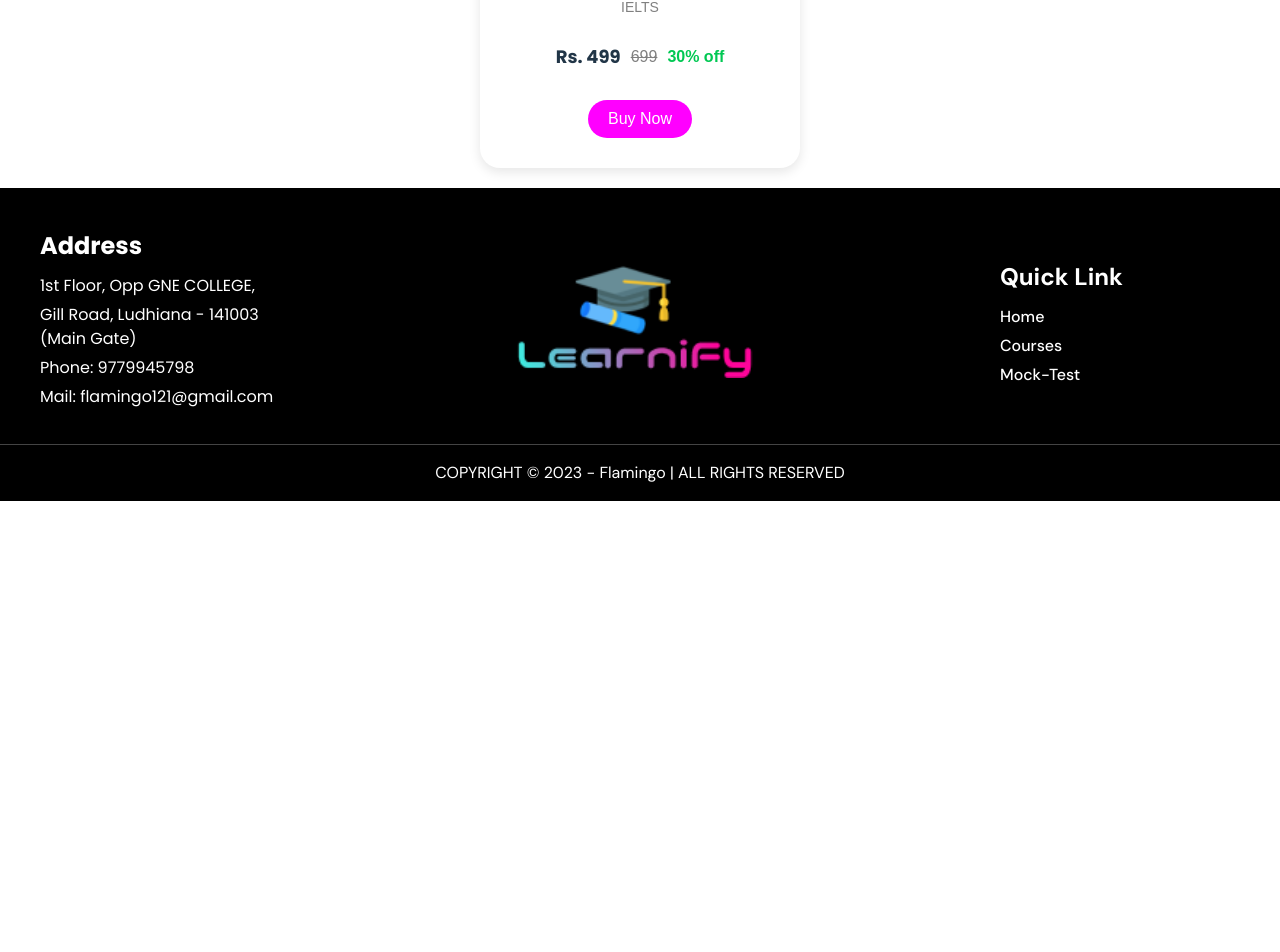
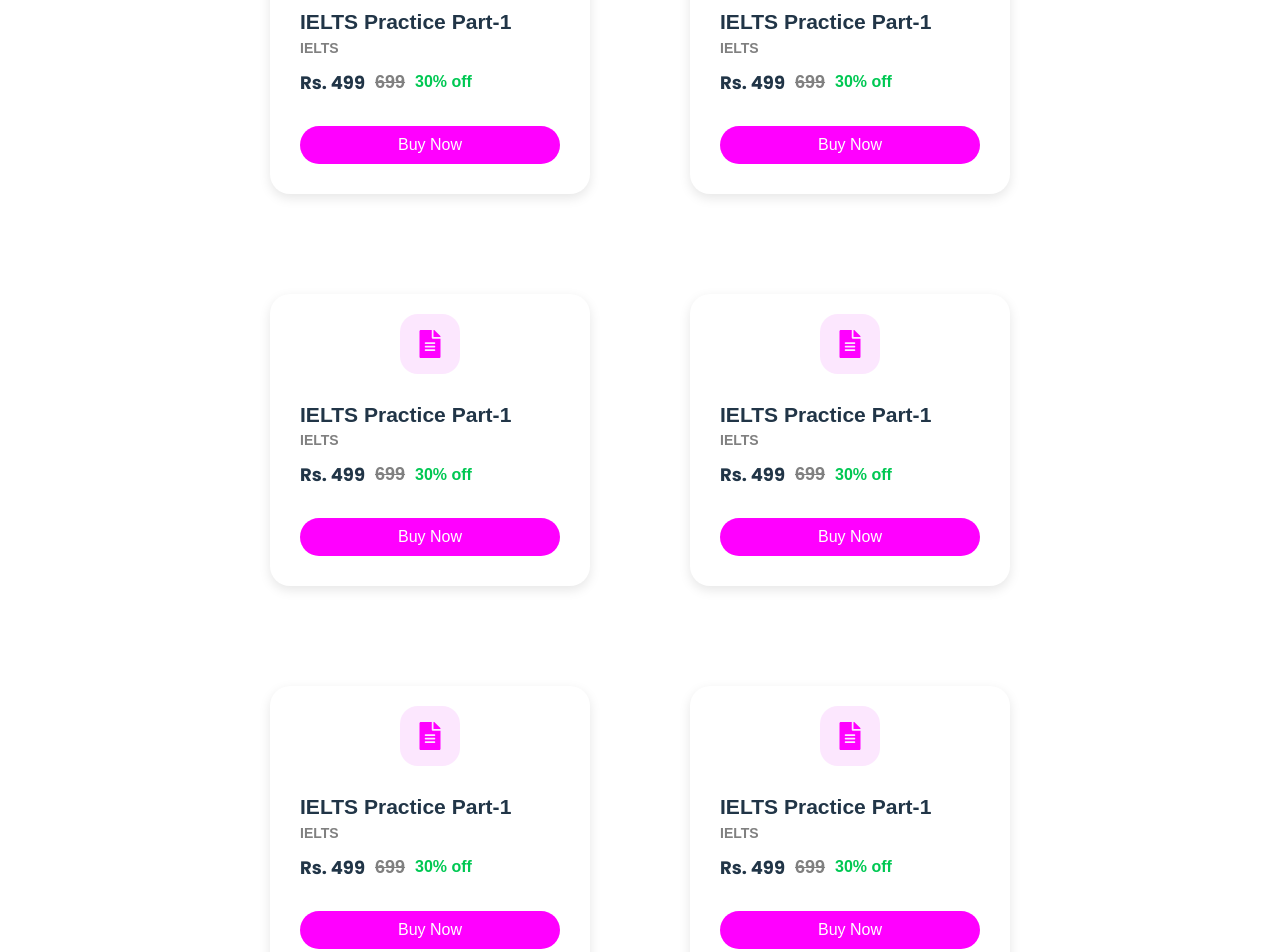
Before and after one commit to AYUSH56789/LearniFy---The-online-Tutor, a React (Vite) app in the folder frontend/: page /mocktest in a window 1280 px wide. Shown: the part 918-1870 px from the top of the page. Before the commit the page ends 1419 px from the top, so only its background shows below. Built offline with nearby package versions, Linux system fonts and the light colour scheme.

Commit message:
done by ayush

```diff
--- a/frontend/src/components/home/Hero.jsx
+++ b/frontend/src/components/home/Hero.jsx
@@ -19,7 +19,7 @@
         </div>
       </div>
       <div className="image-section">
-        <img src="home_main.png" alt="Learn English" className="hero-image" />
+        <img src="/home_main.png" alt="Learn English" className="hero-image" />
       </div>
     </div>
 
--- a/frontend/src/components/mocktest/MockHero.css
+++ b/frontend/src/components/mocktest/MockHero.css
@@ -2,7 +2,7 @@
     position: relative;
     width: inherit;
     height: 80vh;
-    background-image: url('/images/mockHero.png'); /* Use your actual image path */
+    background-image: url('/images/mockHero.png');
     background-size: cover;
     background-position: center;
     display: flex;
--- a/frontend/src/components/mocktest/MockTestCard.css
+++ b/frontend/src/components/mocktest/MockTestCard.css
@@ -1,17 +1,29 @@
+.mocktestCardContainer{
+  padding: 30px 20px;
+}
+.mocktestCard{
+  padding: 50px 100px;
+  display: flex;
+  justify-content: center;
+  align-content: center;
+  font-display: row;
+  gap: 100px;
+  flex-wrap: wrap;
+}
 .mock-test-card {
   background-color: white;
   border-radius: 20px;
   padding: 20px;
-    width: 280px;
+  min-width: 280px;
   box-shadow: 0px 4px 12px rgba(0, 0, 0, 0.1);
   text-align: center;
   font-family: 'Arial', sans-serif;
-    margin: 20px auto; /* Center it horizontally */
+  /* margin: 20px auto; Center it horizontally */
 }
 
 .icon-container {
   background-color: #fce7fe; /* Light background for the icon */
-    border-radius: 50%;
+  border-radius: 30%;
   width: 60px;
   height: 60px;
   display: flex;
@@ -26,21 +38,19 @@
   color: #ff00ff; /* Icon color matching the design */
 }
 
-  .card-content h3 {
+.card-content {
   font-size: 18px;
   font-weight: bold;
-    margin: 10px 0;
+  /* margin: 10px 0; */
 }
 
 .card-content .subject {
   color: gray;
   font-size: 14px;
-    margin-bottom: 15px;
 }
 
 .pricing {
   display: flex;
-    justify-content: center;
   align-items: center;
   margin-bottom: 20px;
 }
@@ -70,6 +80,7 @@
   padding: 10px 20px;
   font-size: 16px;
   cursor: pointer;
+  width: 100%;
 }
 
 .buy-button:hover {
--- a/frontend/src/components/mocktest/MockTestCard.jsx
+++ b/frontend/src/components/mocktest/MockTestCard.jsx
@@ -4,13 +4,15 @@
 
 const MockTestCard = () => {
   return (
-    <div className="mock-test-card">
+    <div className="mocktestCardContainer">
+    <div className="mocktestCard">
+      <div className="mock-test-card">
       <div className="icon-container">
         <FaFileAlt className="icon" />
       </div>
       <div className="card-content">
-        <h3>IELTS Practice Part-1</h3>
-        <p className="subject">IELTS</p>
+        <h3 style={{textAlign: "left", padding: 0, margin: 0}}>IELTS Practice Part-1</h3>
+        <p className="subject" style={{textAlign: "left", padding: 0, margin: 0}}>IELTS</p>
         <div className="pricing">
           <span className="price">Rs. 499</span>
           <span className="original-price">699</span>
@@ -19,6 +21,87 @@
         <button className="buy-button">Buy Now</button>
       </div>
     </div>
+
+
+      <div className="mock-test-card">
+      <div className="icon-container">
+        <FaFileAlt className="icon" />
+      </div>
+      <div className="card-content">
+        <h3 style={{textAlign: "left", padding: 0, margin: 0}}>IELTS Practice Part-1</h3>
+        <p className="subject" style={{textAlign: "left", padding: 0, margin: 0}}>IELTS</p>
+        <div className="pricing">
+          <span className="price">Rs. 499</span>
+          <span className="original-price">699</span>
+          <span className="discount">30% off</span>
+        </div>
+        <button className="buy-button">Buy Now</button>
+      </div>
+    </div>
+
+
+      <div className="mock-test-card">
+      <div className="icon-container">
+        <FaFileAlt className="icon" />
+      </div>
+      <div className="card-content">
+        <h3 style={{textAlign: "left", padding: 0, margin: 0}}>IELTS Practice Part-1</h3>
+        <p className="subject" style={{textAlign: "left", padding: 0, margin: 0}}>IELTS</p>
+        <div className="pricing">
+          <span className="price">Rs. 499</span>
+          <span className="original-price">699</span>
+          <span className="discount">30% off</span>
+        </div>
+        <button className="buy-button">Buy Now</button>
+      </div>
+    </div>
+      <div className="mock-test-card">
+      <div className="icon-container">
+        <FaFileAlt className="icon" />
+      </div>
+      <div className="card-content">
+        <h3 style={{textAlign: "left", padding: 0, margin: 0}}>IELTS Practice Part-1</h3>
+        <p className="subject" style={{textAlign: "left", padding: 0, margin: 0}}>IELTS</p>
+        <div className="pricing">
+          <span className="price">Rs. 499</span>
+          <span className="original-price">699</span>
+          <span className="discount">30% off</span>
+        </div>
+        <button className="buy-button">Buy Now</button>
+      </div>
+    </div>
+      <div className="mock-test-card">
+      <div className="icon-container">
+        <FaFileAlt className="icon" />
+      </div>
+      <div className="card-content">
+        <h3 style={{textAlign: "left", padding: 0, margin: 0}}>IELTS Practice Part-1</h3>
+        <p className="subject" style={{textAlign: "left", padding: 0, margin: 0}}>IELTS</p>
+        <div className="pricing">
+          <span className="price">Rs. 499</span>
+          <span className="original-price">699</span>
+          <span className="discount">30% off</span>
+        </div>
+        <button className="buy-button">Buy Now</button>
+      </div>
+    </div>
+      <div className="mock-test-card">
+      <div className="icon-container">
+        <FaFileAlt className="icon" />
+      </div>
+      <div className="card-content">
+        <h3 style={{textAlign: "left", padding: 0, margin: 0}}>IELTS Practice Part-1</h3>
+        <p className="subject" style={{textAlign: "left", padding: 0, margin: 0}}>IELTS</p>
+        <div className="pricing">
+          <span className="price">Rs. 499</span>
+          <span className="original-price">699</span>
+          <span className="discount">30% off</span>
+        </div>
+        <button className="buy-button">Buy Now</button>
+      </div>
+    </div>
+    </div>
+    </div>
   );
 };
 
```
Lines whose indentation alone changed are shown as unchanged.
